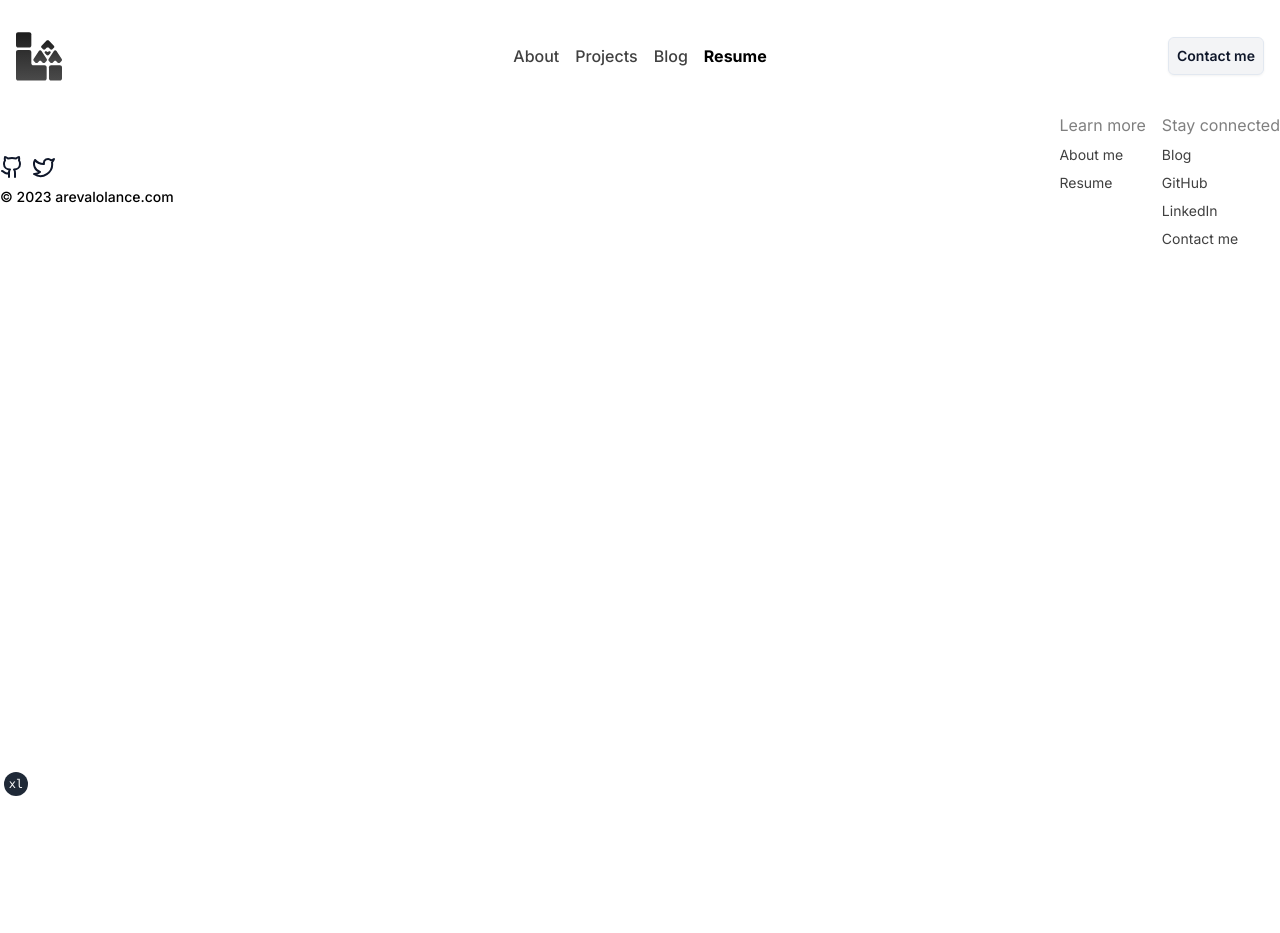
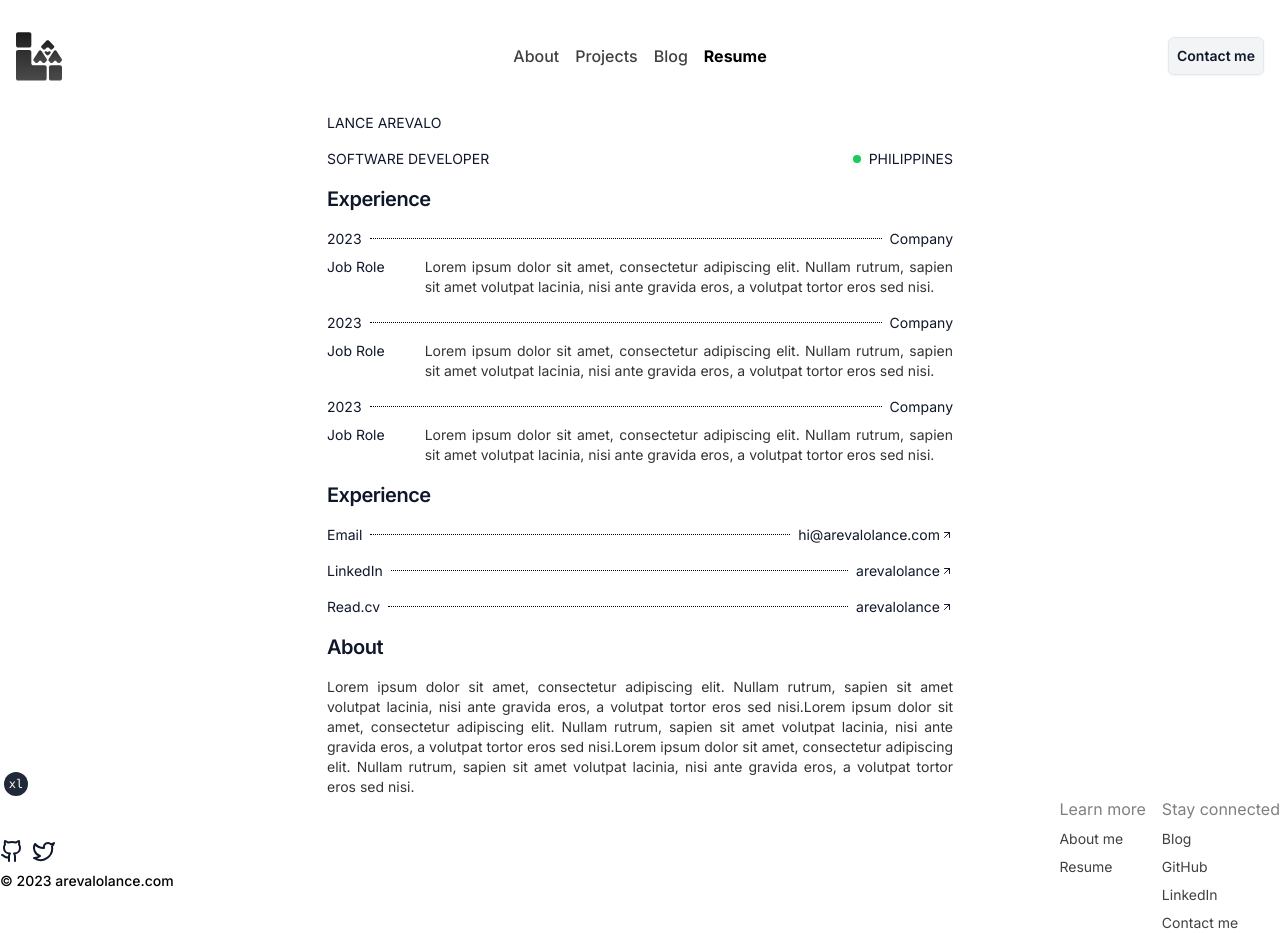
Before and after one commit to arevalolance/dotcom, a Next.js app: page /resume in a window 1280 px wide. Before the commit the page ends 800 px from the top, so only its background shows below. Built offline with nearby package versions, Linux system fonts and the light colour scheme.

Commit message:
add: resume w/ placeholder info

```diff
--- a/app/resume/page.tsx
+++ b/app/resume/page.tsx
@@ -1,3 +1,123 @@
+import Link from "next/link"
+import { ArrowUpRight, ExternalLink } from "lucide-react"
+
+interface ResumeInfo {
+  year: number
+  company: string
+  role: string
+  description: string[]
+}
+
+function SectionHeading({
+  left,
+  right,
+  link,
+}: {
+  left: string | number
+  right: string
+  link?: string
+}) {
+  return (
+    <div className="flex flex-row items-center gap-2 text-sm">
+      <span>{left}</span>
+      <hr className="h-[1px] w-full border-t-[1px] border-dotted border-black" />
+      {link ? (
+        <Link
+          className="group flex flex-row items-center gap-[1px] hover:underline"
+          href={link}
+          target="_blank"
+        >
+          {right}
+          <ArrowUpRight className="h-3 w-3" />
+        </Link>
+      ) : (
+        <span>{right}</span>
+      )}
+    </div>
+  )
+}
+
+function JobSection({ info }: { info?: ResumeInfo }) {
+  return (
+    <div className="flex flex-col gap-2">
+      <SectionHeading left={2023} right={"Company"} />
+      <div className="flex flex-row items-start gap-10 text-sm">
+        <div className="flex">
+          <span className="whitespace-nowrap">Job Role</span>
+        </div>
+        <div className="flex flex-col gap-2">
+          <span className="text-justify text-black/80">
+            Lorem ipsum dolor sit amet, consectetur adipiscing elit. Nullam
+            rutrum, sapien sit amet volutpat lacinia, nisi ante gravida eros, a
+            volutpat tortor eros sed nisi.
+          </span>
+        </div>
+      </div>
+    </div>
+  )
+}
+
 export default function Resume() {
-  return <main className="container mx-auto"></main>
+  return (
+    <main className="container mx-auto max-w-[690px]">
+      <div className="flex flex-col gap-4">
+        <span className="text-sm">LANCE AREVALO</span>
+        <div className="flex flex-row justify-between text-sm">
+          <span>SOFTWARE DEVELOPER</span>
+          <div className="flex flex-row items-center gap-2">
+            <span className="relative flex h-2 w-2">
+              <span className="absolute inline-flex h-full w-full animate-ping rounded-full bg-green-400 opacity-75"></span>
+              <span className="relative inline-flex h-2 w-2 rounded-full bg-green-500"></span>
+            </span>
+            <span>PHILIPPINES</span>
+          </div>
+        </div>
+        <div className="flex flex-col gap-4">
+          <h4 className="scroll-m-20 text-xl font-semibold tracking-tight">
+            Experience
+          </h4>
+          <JobSection />
+          <JobSection />
+          <JobSection />
+        </div>
+
+        <div className="flex flex-col gap-4">
+          <h4 className="scroll-m-20 text-xl font-semibold tracking-tight">
+            Experience
+          </h4>
+          <SectionHeading
+            left={"Email"}
+            right={"hi@arevalolance.com"}
+            link="mailto:hi@arevalolance.com"
+          />
+          <SectionHeading
+            left={"LinkedIn"}
+            right={"arevalolance"}
+            link="https://linkedin.com/in/arevalolance"
+          />
+          <SectionHeading
+            left={"Read.cv"}
+            right={"arevalolance"}
+            link="https://read.cv/arevalolance"
+          />
+        </div>
+
+        <div className="flex flex-col gap-4">
+          <h4 className="scroll-m-20 text-xl font-semibold tracking-tight">
+            About
+          </h4>
+          <p className="text-justify text-sm text-black/80">
+            Lorem ipsum dolor sit amet, consectetur adipiscing elit. Nullam
+            rutrum, sapien sit amet volutpat lacinia, nisi ante gravida eros, a
+            volutpat tortor eros sed nisi.Lorem ipsum dolor sit amet,
+            consectetur adipiscing elit. Nullam rutrum, sapien sit amet volutpat
+            lacinia, nisi ante gravida eros, a volutpat tortor eros sed
+            nisi.Lorem ipsum dolor sit amet, consectetur adipiscing elit. Nullam
+            rutrum, sapien sit amet volutpat lacinia, nisi ante gravida eros, a
+            volutpat tortor eros sed nisi.
+          </p>
+        </div>
+      </div>
+    </main>
+  )
 }
```
